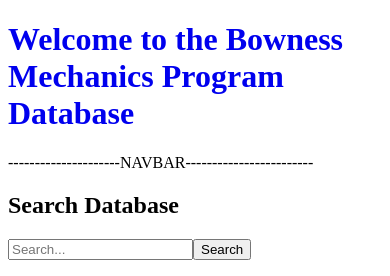
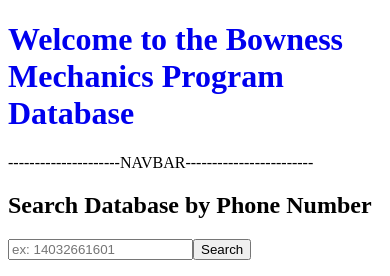
Before and after one commit to gvsa123/bhs_app, a Django app: page /search/ in a window 390 px wide. Shown: the top 276 px of the page. Run offline with Django 4.2, Linux system fonts and the light colour scheme; the visitor is signed in with stand-in values (Sample User, id 1).

Commit message:
Add search by phone number

```diff
--- a/bhs/bhs_app/templates/bhs_app/search.html
+++ b/bhs/bhs_app/templates/bhs_app/search.html
@@ -1,11 +1,11 @@
 {% extends 'bhs_app/base.html' %}
 
 {% block content %}
-<h2>Search Database</h2>
+<h2>Search Database by Phone Number</h2>
 <form action="/search/" method="GET">
     {% csrf_token %}
     <!-- <p><input name="q" type="text" placeholder="Search...""></p> -->
-    <p><input name="q" type="search" placeholder="Search...""><button type="submit">Search</button></p>
+    <p><input name="q" type="search" placeholder="ex: 14032661601""><button type="submit">Search</button></p>
 
     <table>
         <tr>
--- a/bhs/bhs_app/views.py
+++ b/bhs/bhs_app/views.py
@@ -39,7 +39,7 @@ def search(request):
         if q == None:
             data = None #managers.AllCustomers.all_customers
         else:
-            data = managers.AllCustomers.all_customers.filter(first_name__icontains=q)
+            data = managers.AllCustomers.all_customers.filter(phone_number__icontains=q)
             print(data)
     return render(request, 'bhs_app/search.html', {'data': data})
 
```
Also changed, not shown: 1 other file.
